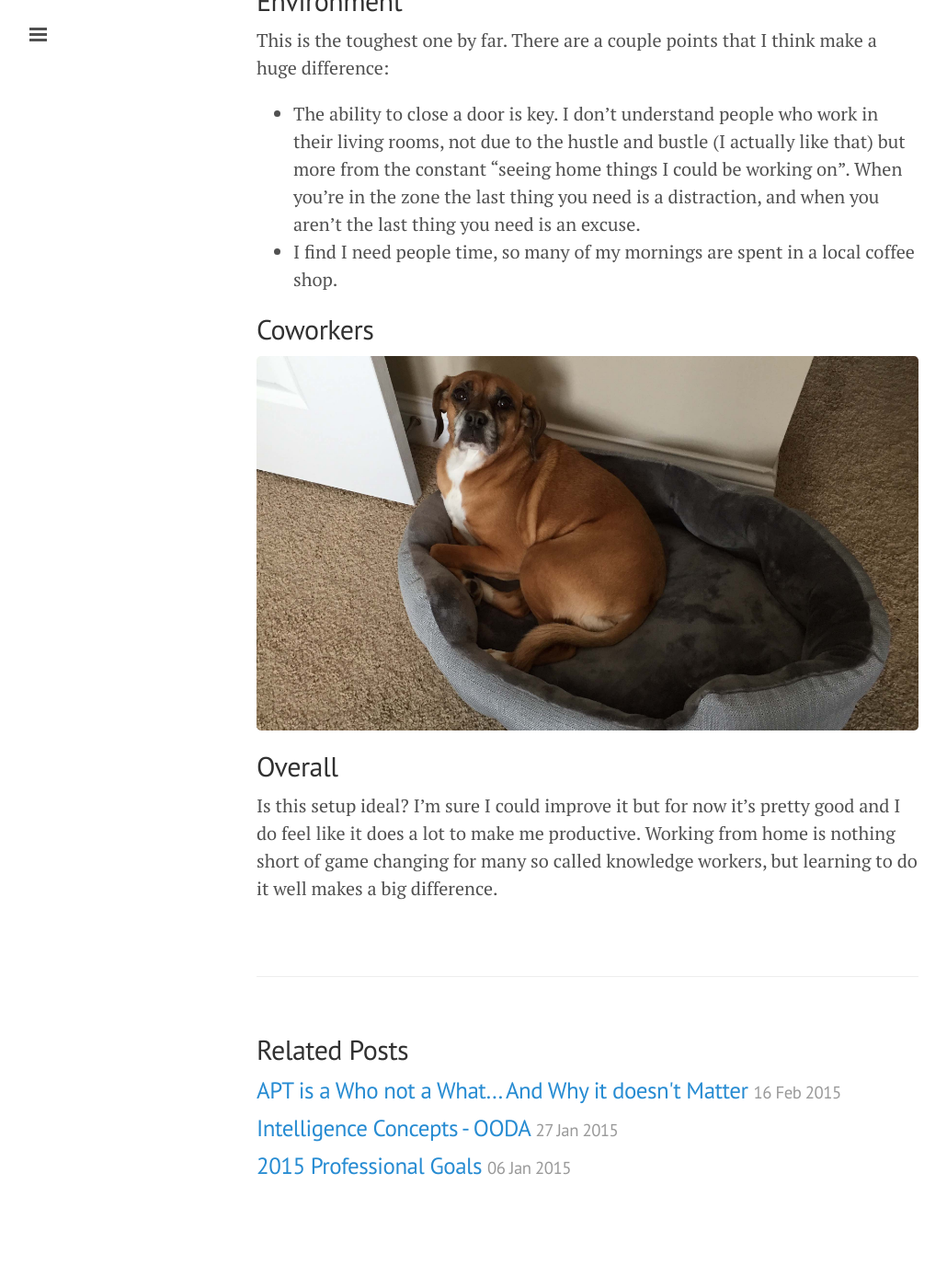
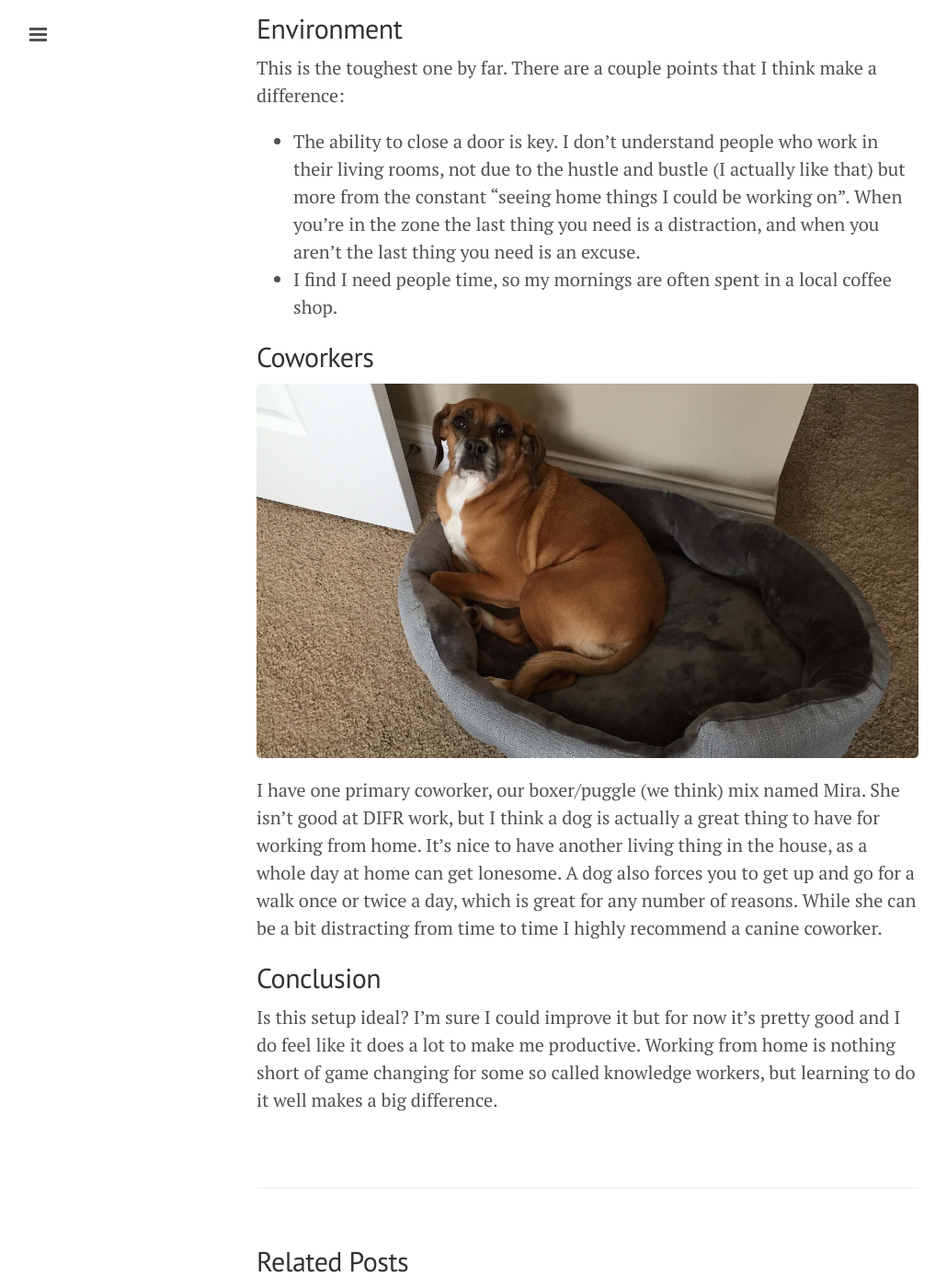
Before and after one commit to sroberts/sroberts.github.io, a Jekyll site: the page built from _posts/2015-02-07-home-office-setup.md, in a window 1280 px wide and 1400 px high, scrolled down 1572 px. Shown: the whole window at 92% size, without its empty margins (1-1031 px from the left). Built offline with Jekyll 4.4.1, drawn with Linux system fonts in a browser that asks for light colours; nearby versions of some CDN libraries; before the commit the page ends 2916 px from its top, so only the background shows below that; some of the changed text lies outside the part shown.

Commit message:
more text

```diff
--- a/_posts/2015-02-07-home-office-setup.md
+++ b/_posts/2015-02-07-home-office-setup.md
@@ -3,7 +3,7 @@ layout: post
 title: Home Office Setup
 ---
 
-One of the best things about my current job (though it's becoming less unique) is the chance to work remotely. This is beneficial in so many ways, not the least of which is the flexibility to work from home. This gave me the opportunity to really customize my work environment in a way I never could in a traditional office.
+One of the best things about my current job (though it's becoming less unique) is the chance to work remotely. This is beneficial in differnt ways, not the least of which is the flexibility to work from home. This gave me the opportunity to customize my work environment in a way I never could in a traditional office.
 
 ![Holder Photo](/public/desktop.jpg)
 
@@ -23,20 +23,23 @@ One of the best things about my current job (though it's becoming less unique) i
     - I took an old personal laptop created a personal security server. Right now I'm running [@technoskald's Maltrieve](https://github.com/technoskald/maltrieve), feeding into @botherder's [Viper](https://github.com/botherder/viper) & [Cuckoo Sandbox](https://github.com/cuckoobox/cuckoo). I'm also running [Netflix Scumblr](https://github.com/netflix/scumblr) for social network monitoring.
 - [Headphones: Audio-Technica ATH-M50 Monitor Headphones](http://www.amazon.com/Audio-Technica-ATH-M50-Professional-Monitor-Headphones/dp/B000ULAP4U)
 - [Microphone: Logitech USB Desktop Microphone](http://support.logitech.com/product/usb-desktop-microphone)
+  - Necessary given the number of video chats I'm on and this one is worth every penny.
 
 _So yeah... I basically have an Apple Store at home. You can question my choices, but it's the equipment that works for me._
 
 ## Environment
 
-This is the toughest one by far. There are a couple points that I think make a huge difference:
+This is the toughest one by far. There are a couple points that I think make a difference:
 
 - The ability to close a door is key. I don't understand people who work in their living rooms, not due to the hustle and bustle (I actually like that) but more from the constant "seeing home things I could be working on". When you're in the zone the last thing you need is a distraction, and when you aren't the last thing you need is an excuse.
-- I find I need people time, so many of my mornings are spent in a local coffee shop.
+- I find I need people time, so my mornings are often spent in a local coffee shop.
 
 ## Coworkers
 
 ![Mira](/public/mira-coworker.jpg)
 
-## Overall
+I have one primary coworker, our boxer/puggle (we think) mix named Mira. She isn't good at DIFR work, but I think a  dog is actually a great thing to have for working from home. It's nice to have another living thing in the house, as a whole day at home can get lonesome. A dog also forces you to get up and go for a walk once or twice a day, which is great for any number of reasons. While she can be a bit distracting from time to time I highly recommend a canine coworker.
 
-Is this setup ideal? I'm sure I could improve it but for now it's pretty good and I do feel like it does a lot to make me productive. Working from home is nothing short of game changing for many so called knowledge workers, but learning to do it well makes a big difference.
+## Conclusion
+
+Is this setup ideal? I'm sure I could improve it but for now it's pretty good and I do feel like it does a lot to make me productive. Working from home is nothing short of game changing for some so called knowledge workers, but learning to do it well makes a big difference.
```
